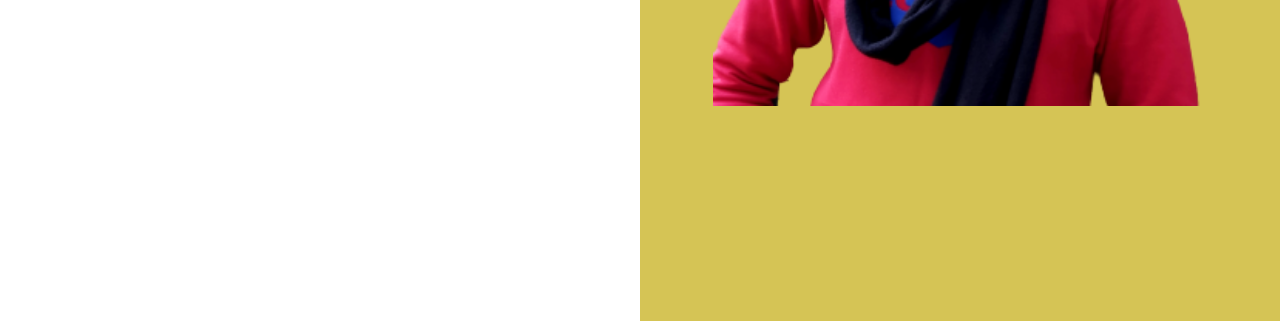
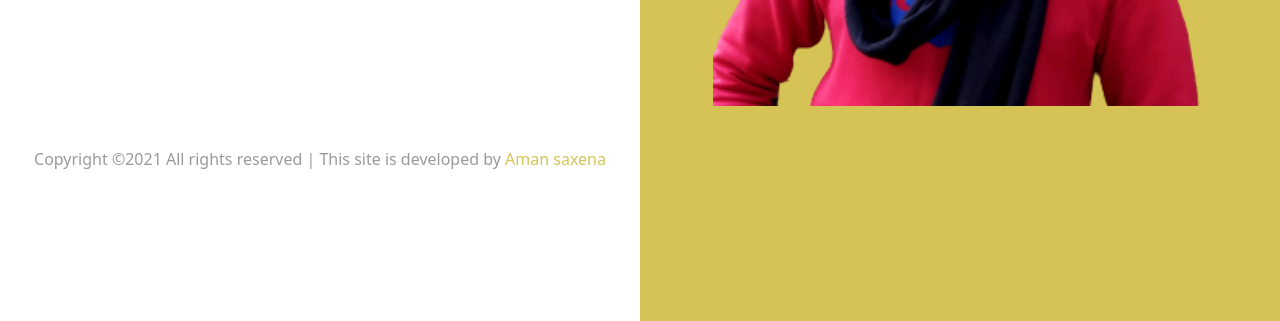
Before and after one commit to Aman16-ai/Portfolio, a plain HTML site: page index.html in a window 1280 px wide. Shown: the part 479-800 px from the top of the page. Drawn offline with nearby package versions, Linux system fonts and the light colour scheme; a web font is replaced by a local one.

Commit message:
addingCopyrighttag

```diff
--- a/index.html
+++ b/index.html
@@ -24,6 +24,8 @@
     <h1 id="mainHeading">I'm Aman saxena</h1>
     <button id="aboutbtn">MORE ABOUT ME</button>
     <button id="hirebtn">HIRE ME</button>
+
+    <p id="copyrightpara">Copyright ©2021 All rights reserved | This site is developed by <span style="color: #d5c455;">Aman saxena</span></p>
   </div>
   <div id="subContainerTwo">
 
--- a/style.css
+++ b/style.css
@@ -75,3 +75,9 @@ img{
     background-color:#d5c455;
 
 }
+#copyrightpara{
+    display: block;
+    margin-top: 150px;
+    color: rgba(0, 0, 0, 0.4);
+    text-align: center;
+}
```
